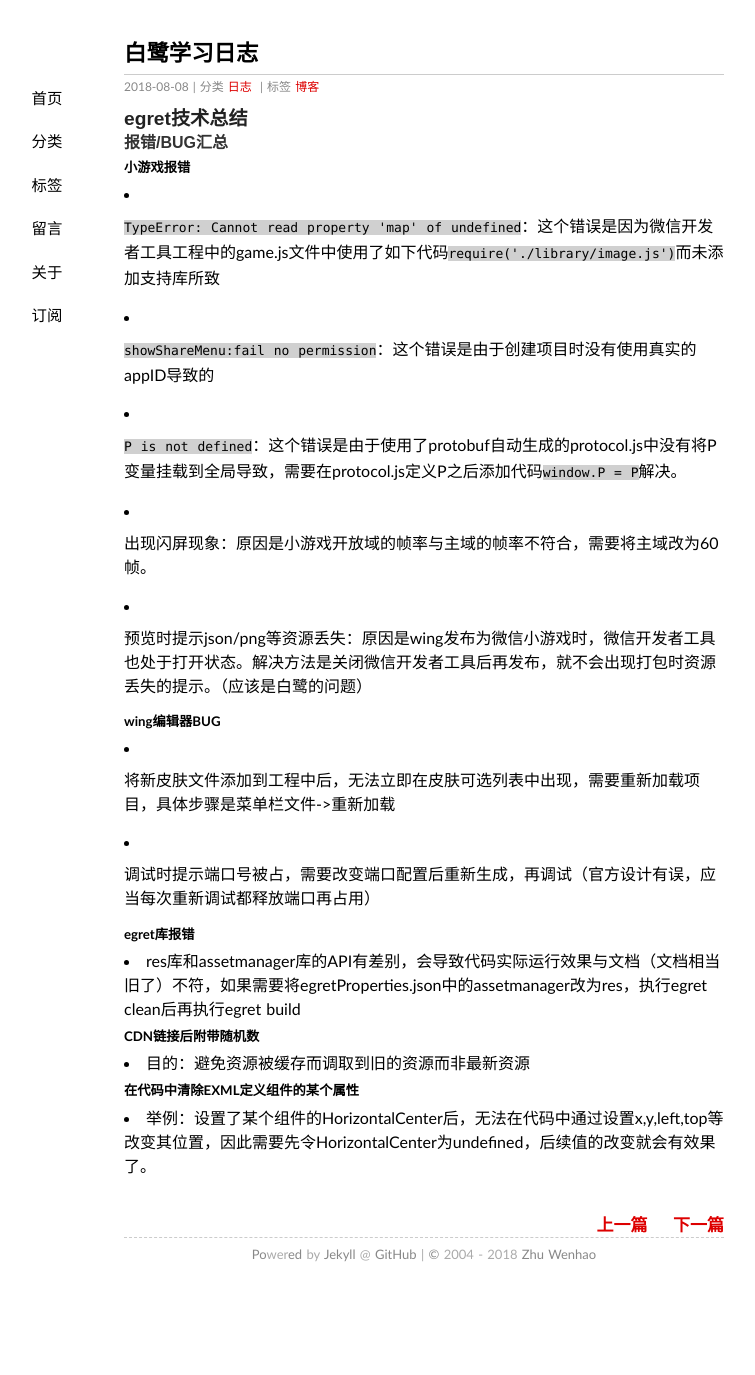
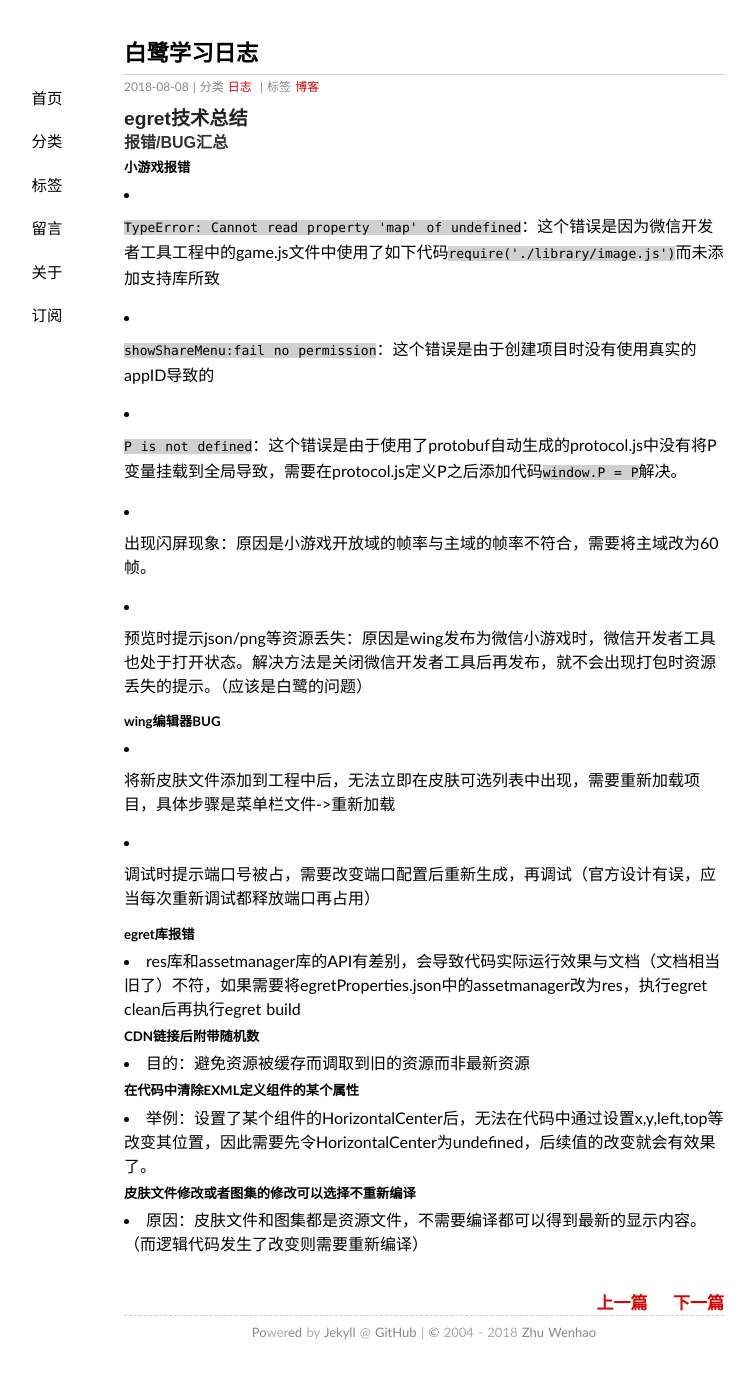
Before and after one commit to zhuwh9/zhuwh9.github.io, a Jekyll site: the page built from _posts/2018-08-08-egret.md, in a window 1280 px wide. Shown: the whole page, without its empty margins (216-971 px from the left). Built offline with Jekyll 4.4.1, drawn with Linux system fonts in a browser that asks for light colours; comment, search, counter and statistics services are not loaded; before the commit the page ends 1297 px from its top, so only the background shows below that.

Commit message:
Update 2018-08-08-egret.md

```diff
--- a/_posts/2018-08-08-egret.md
+++ b/_posts/2018-08-08-egret.md
@@ -33,3 +33,6 @@ tags: 博客
 
 ##### 在代码中清除EXML定义组件的某个属性
 - 举例：设置了某个组件的HorizontalCenter后，无法在代码中通过设置x,y,left,top等改变其位置，因此需要先令HorizontalCenter为undefined，后续值的改变就会有效果了。
+
+##### 皮肤文件修改或者图集的修改可以选择不重新编译
+- 原因：皮肤文件和图集都是资源文件，不需要编译都可以得到最新的显示内容。（而逻辑代码发生了改变则需要重新编译）
```
